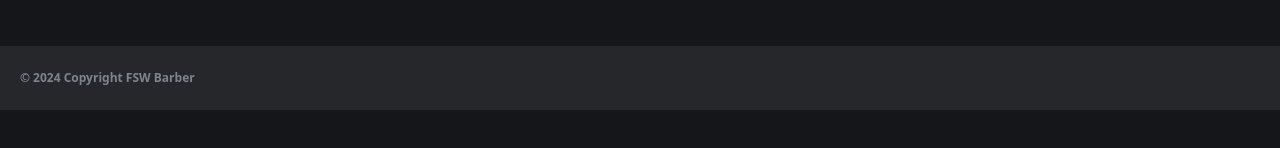
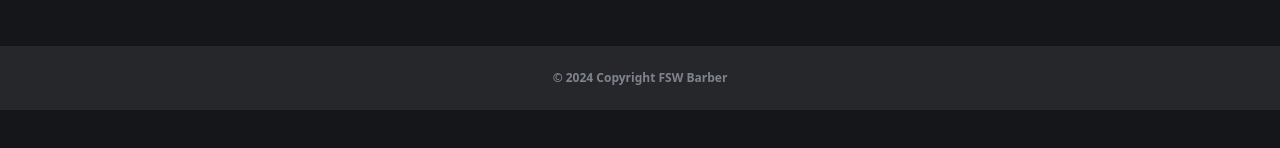
Before and after one commit to lucaslima44/fsw-barber, a Next.js app: page / in a window 1280 px wide. Shown: the part 572-720 px from the top of the page. Built offline with nearby package versions, Linux system fonts and the light colour scheme; no server answers; the database is empty.

Commit message:
fix: center footer

```diff
--- a/app/_components/footer.tsx
+++ b/app/_components/footer.tsx
@@ -1,7 +1,7 @@
 const Footer = () => {
   return (
     <div className="w-full bg-secondary px-5 py-6">
-      <p className="text-xs font-bold text-gray-400 opacity-75">
+      <p className="flex justify-center text-xs font-bold text-gray-400 opacity-75">
         © 2024 Copyright FSW Barber
       </p>
     </div>
```
